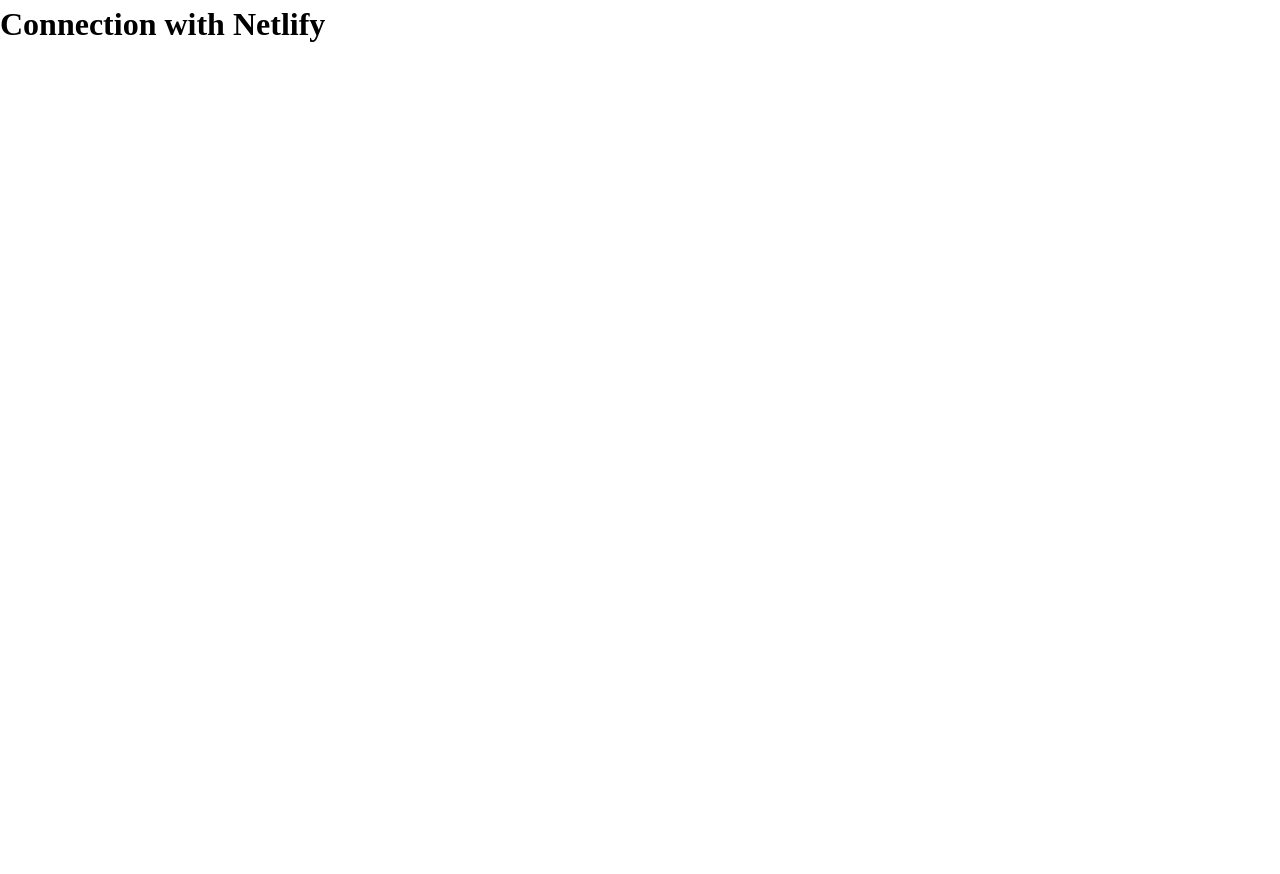
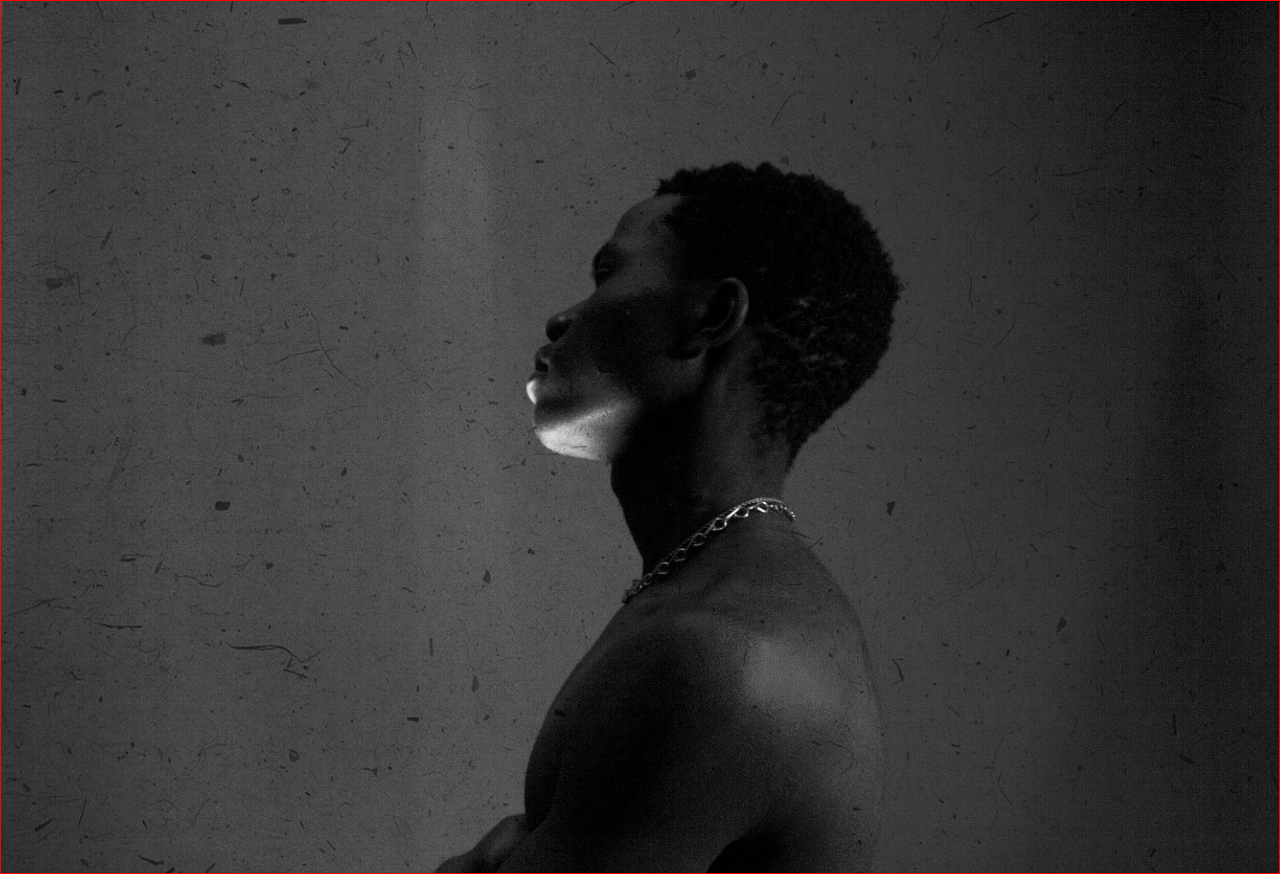
Before and after one commit to Dyeuse/Millennial-Moments, a website: page index.html in a window 1280 px wide. Before the commit the page ends 800 px from the top, so only its background shows below. Drawn offline with Linux system fonts and the light colour scheme.

Commit message:
Add body and container

```diff
--- a/index.html
+++ b/index.html
@@ -8,6 +8,12 @@
 		<title>Millennial Moments</title>
 	</head>
 	<body>
-		<h1>Connection with Netlify</h1>
+		<div class="container">
+			<img
+				class="container__image"
+				src="media/black_man.jpg"
+				alt="Profile picture of a black man"
+			/>
+		</div>
 	</body>
 </html>
--- /dev/null
+++ b/sass/base/_base.scss
@@ -0,0 +1,14 @@
+body {
+	background-color: $main-bg-color;
+	background-size: 4px 4px;
+	background-image: repeating-linear-gradient(
+		45deg,
+		$secondary-bg-color 0,
+		$secondary-bg-color 0.4px,
+		$main-bg-color 0,
+		$main-bg-color 50%
+	);
+	color: $main-color;
+	font-family: Inter;
+	font-style: normal;
+}
--- /dev/null
+++ b/sass/base/_container.scss
@@ -0,0 +1,14 @@
+.container {
+	min-width: 300px;
+	max-width: 1600px;
+	border: 1px solid red;
+	&__image {
+		display: block;
+		z-index: -1;
+		width: 100%;
+		@media screen and (max-width: 899px) {
+			height: 613px;
+			object-fit: cover;
+		}
+	}
+}
--- a/sass/main.scss
+++ b/sass/main.scss
@@ -1 +1,5 @@
 @import './vendors/reset';
+@import url('https://fonts.googleapis.com/css2?family=Inter:wght@100;200;300;400;500;600;700;800;900&display=swap');
+@import './utils/variables';
+@import './base/base';
+@import './base/container';
--- /dev/null
+++ b/sass/utils/_variables.scss
@@ -0,0 +1,3 @@
+$main-color: #fff;
+$main-bg-color: #2d2d31;
+$secondary-bg-color: #5f5f5f;
```
Also changed, not shown: css/style.css, media/black_man.jpg (added), 1 other file.
